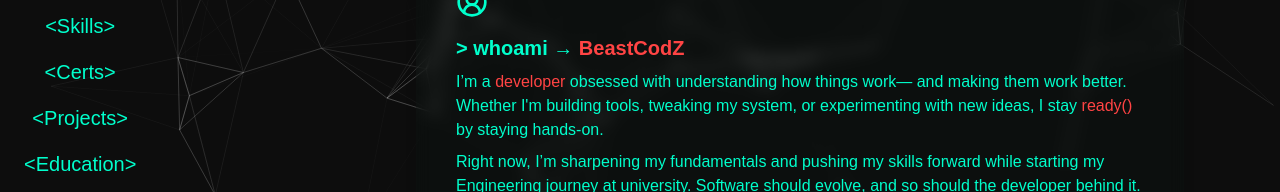
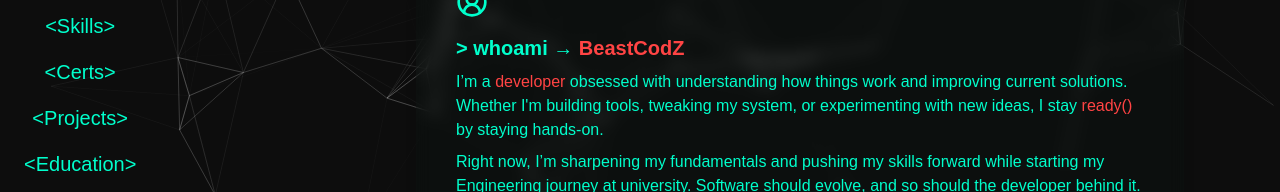
Before and after one commit to BeastCodZ/beastcodz.github.io, a Next.js app: page / in a window 1280 px wide. Shown: the part 258-450 px from the top of the page. Built offline with nearby package versions, Linux system fonts and the light colour scheme; a web font is replaced by a local one.

Commit message:
Update page.tsx

```diff
--- a/app/page.tsx
+++ b/app/page.tsx
@@ -12,8 +12,8 @@ export default function About() {
           </h3>
 
           <p className="text-sm sm:text-base mt-2 text-pretty">
-            I’m a <span className="text-[#FF4444]">developer</span> obsessed with understanding how things work—
-            and making them work better. Whether I&apos;m building tools, tweaking my system,
+            I’m a <span className="text-[#FF4444]">developer</span> obsessed with understanding how things work
+            and improving current solutions. Whether I&apos;m building tools, tweaking my system,
             or experimenting with new ideas, I stay <span className="text-[#FF4444]">ready()</span> by staying hands-on.
           </p>
 
```
